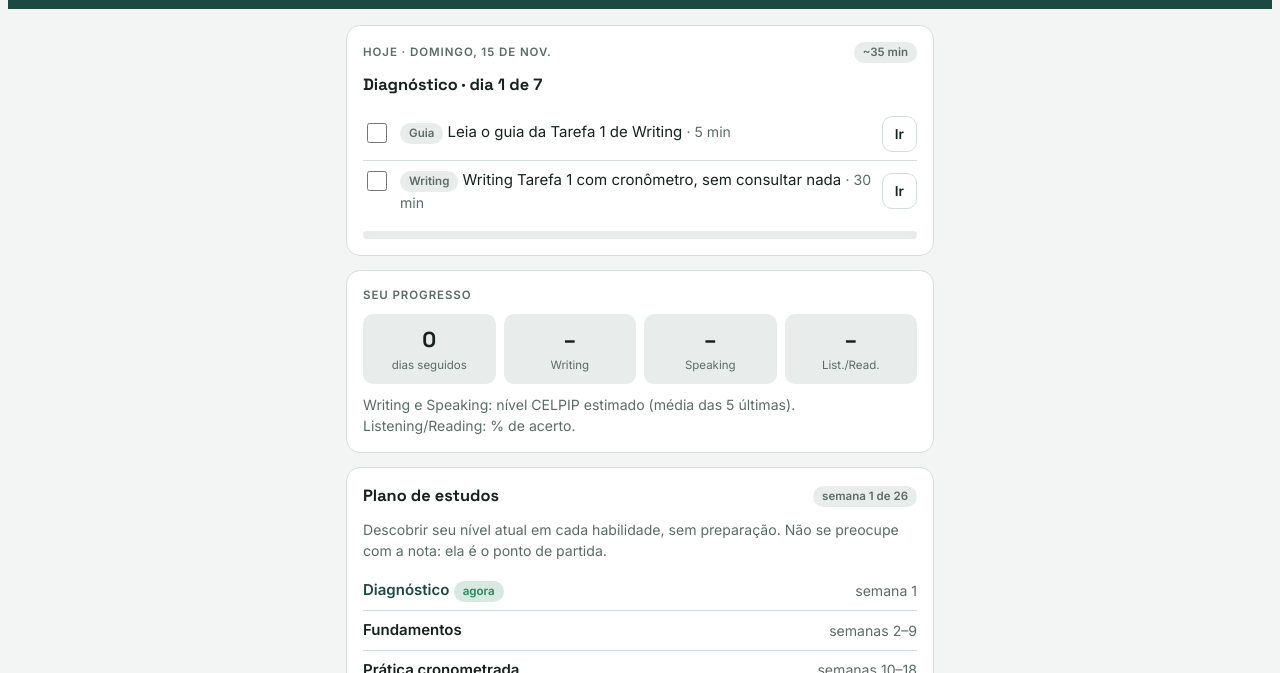
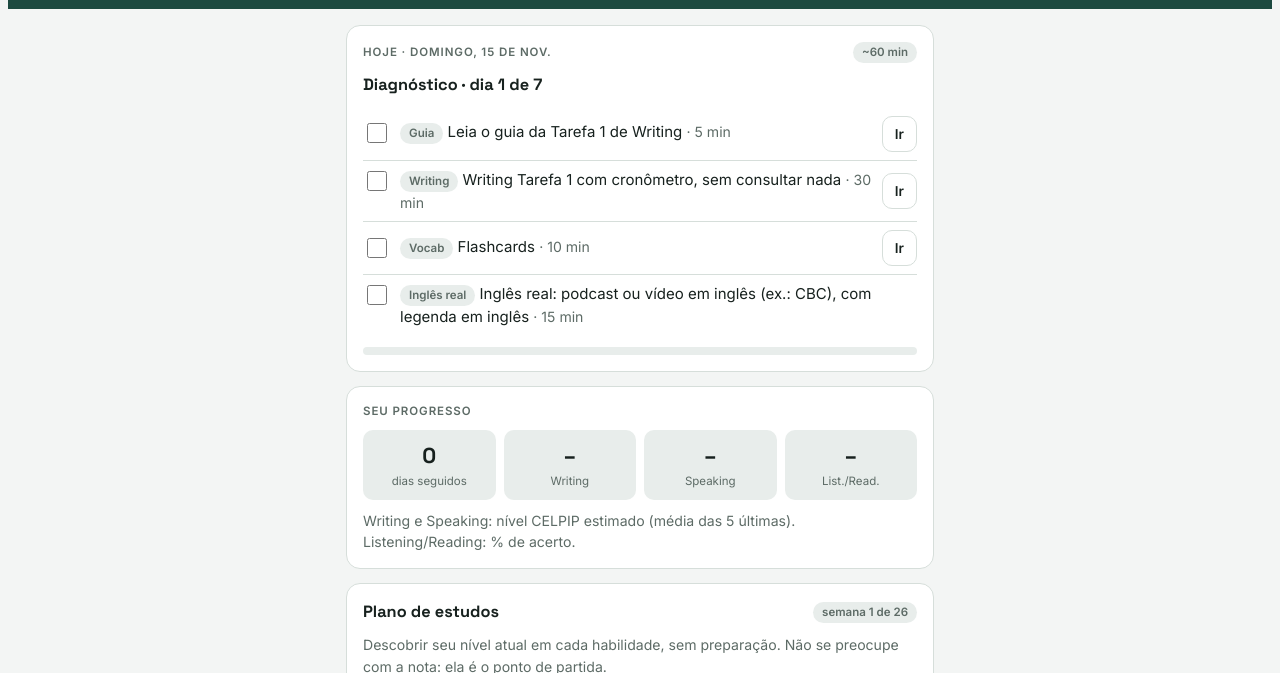
Before and after one commit to AlexandreGouveia25/html-portfolio, a plain HTML site: page celpip/celpip-prep.html in a window 1280 px wide. Shown: the part 60-733 px from the top of the page. Drawn offline with Linux system fonts and the light colour scheme.

Commit message:
CELPIP Prep: balance study plan to one hour per day
Co-Authored-By: Claude Opus 5.5 <noreply@anthropic.com>
Claude-Session: https://claude.ai/code/session_01WcxBV3KmxdDVmFou6JCW29

```diff
--- a/celpip/celpip-prep.html
+++ b/celpip/celpip-prep.html
@@ -681,55 +681,56 @@ function openGuide(k) {
 
 /* ---------- Plano de estudos ---------- */
 // Cada tarefa: [habilidade, nº da tarefa/parte (ou chave do guia), texto, minutos]
+const REAL = "Inglês real: podcast ou vídeo em inglês (ex.: CBC), com legenda em inglês";
 const PHASES = {
   diag: { name: "Diagnóstico", desc: "Descobrir seu nível atual em cada habilidade, sem preparação. Não se preocupe com a nota: ela é o ponto de partida.",
     days: [
-      [["guide", "w1", "Leia o guia da Tarefa 1 de Writing", 5], ["writing", 1, "Writing Tarefa 1 com cronômetro, sem consultar nada", 30]],
-      [["guide", "s0", "Leia as regras gerais do Speaking", 5], ["speaking", 1, "Speaking Tarefa 1 (conselho)", 5], ["speaking", 2, "Speaking Tarefa 2 (experiência)", 5], ["speaking", 7, "Speaking Tarefa 7 (opinião)", 5]],
-      [["listening", 1, "Listening Part 1 no modo prova", 15], ["listening", 3, "Listening Part 3 no modo prova", 15]],
-      [["writing", 2, "Writing Tarefa 2 com cronômetro", 30]],
-      [["reading", 1, "Reading Part 1", 12], ["reading", 3, "Reading Part 3", 12]],
-      [["speaking", 3, "Speaking Tarefa 3 (descrever cena)", 5], ["speaking", 5, "Speaking Tarefa 5 (persuadir)", 5], ["speaking", 6, "Speaking Tarefa 6 (situação difícil)", 5]],
-      [["review", 0, "Veja o Histórico: qual habilidade ficou mais baixa? Ela vai receber mais atenção.", 10], ["vocab", 0, "Revise os flashcards", 10]]
+      [["guide", "w1", "Leia o guia da Tarefa 1 de Writing", 5], ["writing", 1, "Writing Tarefa 1 com cronômetro, sem consultar nada", 30], ["vocab", 0, "Flashcards", 10], ["real", 0, REAL, 15]],
+      [["guide", "s0", "Leia as regras gerais do Speaking", 5], ["speaking", 1, "Speaking Tarefa 1 (conselho) + ler a correção", 10], ["speaking", 2, "Speaking Tarefa 2 (experiência) + ler a correção", 10], ["speaking", 7, "Speaking Tarefa 7 (opinião) + ler a correção", 10], ["listening", 1, "Listening Part 1 no modo prova", 20], ["vocab", 0, "Flashcards", 5]],
+      [["listening", 3, "Listening Part 3 no modo prova", 20], ["listening", 4, "Listening Part 4 no modo prova", 15], ["reading", 1, "Reading Part 1", 15], ["vocab", 0, "Flashcards", 10]],
+      [["guide", "w2", "Leia o guia da Tarefa 2 de Writing", 5], ["writing", 2, "Writing Tarefa 2 com cronômetro", 30], ["speaking", 3, "Speaking Tarefa 3 (descrever cena)", 10], ["vocab", 0, "Flashcards", 15]],
+      [["reading", 3, "Reading Part 3", 20], ["reading", 2, "Reading Part 2", 15], ["listening", 5, "Listening Part 5 no modo prova", 15], ["vocab", 0, "Flashcards", 10]],
+      [["speaking", 5, "Speaking Tarefa 5 (persuadir)", 10], ["speaking", 6, "Speaking Tarefa 6 (situação difícil)", 10], ["speaking", 8, "Speaking Tarefa 8 (objeto incomum)", 10], ["listening", 2, "Listening Part 2 no modo prova", 15], ["real", 0, REAL, 15]],
+      [["review", 0, "Veja o Histórico: qual habilidade ficou mais baixa? Peça ao Claude no chat: \"analisa meu diagnóstico\"", 20], ["review", 0, "Reescreva o texto de Writing com a nota mais baixa, aplicando a correção", 25], ["vocab", 0, "Flashcards", 15]]
     ] },
   base: { name: "Fundamentos", desc: "Aprender o formato e a estrutura de cada tarefa, sem pressa. Aqui o foco é fazer certo, não fazer rápido: pode treinar sem cronômetro.",
     days: [
-      [["guide", "w1", "Releia o guia da Tarefa 1 de Writing", 5], ["writing", 1, "Writing Tarefa 1 seguindo a estrutura do guia (sem cronômetro)", 30], ["vocab", 0, "Flashcards", 10]],
-      [["guide", "s1", "Guias das Tarefas 1 e 2 do Speaking", 5], ["speaking", 1, "Speaking Tarefa 1: faça, leia a correção e refaça", 10], ["speaking", 2, "Speaking Tarefa 2: faça, leia a correção e refaça", 10], ["vocab", 0, "Flashcards", 10]],
-      [["guide", "l0", "Leia as estratégias de Listening", 5], ["listening", 2, "Listening Part 2 no modo treino (pode ouvir de novo)", 15], ["listening", 1, "Listening Part 1, lendo a transcrição no final", 15]],
-      [["guide", "w2", "Leia o guia da Tarefa 2 de Writing", 5], ["writing", 2, "Writing Tarefa 2 seguindo a estrutura do guia", 30], ["vocab", 0, "Flashcards", 10]],
-      [["guide", "r0", "Leia as estratégias de Reading", 5], ["reading", 1, "Reading Part 1", 15], ["reading", 2, "Reading Part 2", 15]],
-      [["guide", "s3", "Guias das Tarefas 3, 4 e 5 do Speaking", 10], ["speaking", 3, "Speaking Tarefa 3", 5], ["speaking", 4, "Speaking Tarefa 4", 5], ["speaking", 5, "Speaking Tarefa 5", 5], ["listening", 3, "Listening Part 3", 15]],
-      [["review", 0, "Reescreva o texto da semana com a nota mais baixa, aplicando a correção", 25], ["vocab", 0, "Flashcards", 10]]
+      [["guide", "w1", "Releia o guia da Tarefa 1 de Writing", 5], ["writing", 1, "Writing Tarefa 1 seguindo a estrutura do guia (sem cronômetro)", 30], ["review", 0, "Reescreva os trechos corrigidos e adicione o vocabulário novo", 15], ["vocab", 0, "Flashcards", 10]],
+      [["guide", "s1", "Guias das Tarefas 1 e 2 do Speaking", 5], ["speaking", 1, "Speaking Tarefa 1: faça, leia a correção e refaça", 15], ["speaking", 2, "Speaking Tarefa 2: faça, leia a correção e refaça", 15], ["listening", 2, "Listening Part 2 no modo treino", 15], ["vocab", 0, "Flashcards", 10]],
+      [["guide", "l0", "Leia as estratégias de Listening", 5], ["listening", 1, "Listening Part 1, lendo a transcrição no final", 20], ["listening", 3, "Listening Part 3, lendo a transcrição no final", 20], ["vocab", 0, "Flashcards", 15]],
+      [["guide", "w2", "Leia o guia da Tarefa 2 de Writing", 5], ["writing", 2, "Writing Tarefa 2 seguindo a estrutura do guia", 30], ["review", 0, "Reescreva os trechos corrigidos", 15], ["vocab", 0, "Flashcards", 10]],
+      [["guide", "r0", "Leia as estratégias de Reading", 5], ["reading", 1, "Reading Part 1", 20], ["reading", 2, "Reading Part 2", 20], ["vocab", 0, "Flashcards", 15]],
+      [["guide", "s3", "Guias das Tarefas 3 a 6 do Speaking", 5], ["speaking", 3, "Speaking Tarefa 3", 10], ["speaking", 4, "Speaking Tarefa 4", 10], ["speaking", 5, "Speaking Tarefa 5", 10], ["speaking", 6, "Speaking Tarefa 6", 10], ["real", 0, REAL, 15]],
+      [["guide", "s7", "Guias das Tarefas 7 e 8 do Speaking", 5], ["speaking", 7, "Speaking Tarefa 7", 10], ["speaking", 8, "Speaking Tarefa 8", 10], ["review", 0, "Refaça a tarefa da semana com a nota mais baixa", 20], ["vocab", 0, "Flashcards", 15]]
     ] },
   practice: { name: "Prática cronometrada", desc: "Tudo com o tempo real da prova. Depois de cada correção, refaça a mesma tarefa: é na segunda tentativa que você aprende.",
     days: [
-      [["writing", 1, "Writing Tarefa 1 com cronômetro (27 min)", 30], ["review", 0, "Reescreva os trechos corrigidos e adicione o vocabulário novo", 15], ["vocab", 0, "Flashcards", 10]],
-      [["speaking", 6, "Speaking Tarefa 6", 5], ["speaking", 7, "Speaking Tarefa 7", 5], ["speaking", 8, "Speaking Tarefa 8", 5], ["listening", 4, "Listening Part 4 no modo prova", 12]],
-      [["reading", 3, "Reading Part 3 cronometrado", 12], ["reading", 4, "Reading Part 4 cronometrado", 15], ["vocab", 0, "Flashcards", 10]],
-      [["writing", 2, "Writing Tarefa 2 com cronômetro (26 min)", 30], ["speaking", 1, "Speaking Tarefa 1", 5], ["speaking", 5, "Speaking Tarefa 5", 5]],
-      [["listening", 5, "Listening Part 5 no modo prova", 15], ["listening", 6, "Listening Part 6 no modo prova", 12], ["reading", 2, "Reading Part 2", 12]],
-      [["speaking", 0, "As 8 tarefas do Speaking em sequência, sem pausa", 25], ["writing", 1, "Writing Tarefa 1 com tema novo", 30]],
-      [["review", 0, "Peça ao Claude no chat: \"analise meus treinos da semana e me diga meus erros mais repetidos\"", 15], ["vocab", 0, "Flashcards", 15]]
+      [["writing", 1, "Writing Tarefa 1 com cronômetro (27 min)", 30], ["review", 0, "Reescreva os trechos corrigidos e adicione o vocabulário novo", 15], ["vocab", 0, "Flashcards", 15]],
+      [["speaking", 6, "Speaking Tarefa 6", 8], ["speaking", 7, "Speaking Tarefa 7", 9], ["speaking", 8, "Speaking Tarefa 8", 8], ["listening", 4, "Listening Part 4 no modo prova", 15], ["listening", 5, "Listening Part 5 no modo prova", 20]],
+      [["reading", 3, "Reading Part 3 cronometrado", 20], ["reading", 4, "Reading Part 4 cronometrado", 25], ["vocab", 0, "Flashcards", 15]],
+      [["writing", 2, "Writing Tarefa 2 com cronômetro (26 min)", 30], ["review", 0, "Reescreva os trechos corrigidos", 10], ["speaking", 1, "Speaking Tarefa 1", 10], ["speaking", 5, "Speaking Tarefa 5", 10]],
+      [["listening", 6, "Listening Part 6 no modo prova", 15], ["listening", 1, "Listening Part 1 no modo prova", 20], ["reading", 2, "Reading Part 2 cronometrado", 15], ["vocab", 0, "Flashcards", 10]],
+      [["speaking", 0, "As 8 tarefas do Speaking em sequência, sem pausa", 25], ["writing", 1, "Writing Tarefa 1 com tema novo", 30], ["vocab", 0, "Flashcards", 5]],
+      [["review", 0, "Peça ao Claude no chat: \"analisa meus treinos da semana e me diz meus erros mais repetidos\"", 15], ["review", 0, "Refaça a tarefa da semana com a nota mais baixa", 20], ["vocab", 0, "Flashcards", 15], ["real", 0, REAL, 10]]
     ] },
-  mock: { name: "Simulados", desc: "Treinar a resistência para a prova inteira e atacar a habilidade mais fraca. Faça pelo menos um simulado oficial (celpip.ca) nesta fase.",
+  mock: { name: "Simulados", desc: "Treinar a resistência para a prova inteira e atacar a habilidade mais fraca. A cada 3 semanas, troque o sábado por um simulado oficial completo (cerca de 3 horas) e descanse no domingo.",
     days: [
-      [["writing", 1, "Writing Tarefa 1 (27 min)", 27], ["writing", 2, "Em seguida, Writing Tarefa 2 (26 min), sem pausa", 26]],
-      [["speaking", 0, "Speaking completo: as 8 tarefas em sequência", 25], ["listening", 1, "Listening Part 1", 15]],
-      [["reading", 1, "Reading Parts 1 a 4 em sequência (~45 min)", 45]],
-      [["listening", 0, "Listening: 3 partes seguidas no modo prova", 40]],
-      [["weak", 0, "Habilidade mais fraca: 2 tarefas extras", 40]],
-      [["mock", 0, "Simulado completo: oficial (celpip.ca) a cada 2–3 semanas; nas outras, faça o dia mais fraco da semana de novo", 120]],
-      [["vocab", 0, "Descanso ativo: só flashcards", 15]]
+      [["writing", 1, "Writing Tarefa 1 (27 min)", 27], ["writing", 2, "Em seguida, Writing Tarefa 2 (26 min), sem pausa", 26], ["vocab", 0, "Flashcards", 7]],
+      [["speaking", 0, "Speaking completo: as 8 tarefas em sequência", 25], ["listening", 1, "Listening Part 1 no modo prova", 20], ["vocab", 0, "Flashcards", 15]],
+      [["reading", 1, "Reading Parts 1 a 4 em sequência", 55], ["vocab", 0, "Flashcards", 5]],
+      [["listening", 0, "Listening: 3 partes seguidas no modo prova", 45], ["vocab", 0, "Flashcards", 15]],
+      [["weak", 0, "Habilidade mais fraca: 3 tarefas extras", 45], ["vocab", 0, "Flashcards", 15]],
+      [["mock", 0, "Refaça as 2 tarefas com pior nota da semana. A cada 3 semanas: simulado oficial completo no celpip.ca (~3 h)", 60]],
+      [["vocab", 0, "Dia leve: flashcards", 15], ["real", 0, REAL, 15]]
     ] },
-  final: { name: "Reta final", desc: "Menos volume e mais confiança. Reveja as estruturas e o vocabulário. Na véspera da prova, descanse.",
+  final: { name: "Reta final", desc: "Mesmo ritmo, menos pressão: rever estruturas, vocabulário e o ponto fraco. Na véspera da prova, descanse.",
     days: [
-      [["writing", 1, "Writing Tarefa 1 com cronômetro", 30]],
-      [["speaking", 0, "As 8 tarefas do Speaking", 25]],
-      [["listening", 5, "Listening Part 5", 15], ["reading", 4, "Reading Part 4", 15]],
-      [["writing", 2, "Writing Tarefa 2 com cronômetro", 30]],
-      [["guide", "s0", "Releia todos os guias de estratégia", 20], ["vocab", 0, "Flashcards", 15]],
-      [["weak", 0, "Uma tarefa da habilidade mais fraca", 20]],
+      [["writing", 1, "Writing Tarefa 1 com cronômetro", 30], ["review", 0, "Reescreva os trechos corrigidos", 15], ["vocab", 0, "Flashcards", 15]],
+      [["guide", "s0", "Releia as regras gerais do Speaking", 10], ["speaking", 0, "As 8 tarefas do Speaking", 25], ["vocab", 0, "Flashcards", 15], ["real", 0, REAL, 10]],
+      [["listening", 5, "Listening Part 5", 20], ["reading", 4, "Reading Part 4", 25], ["vocab", 0, "Flashcards", 15]],
+      [["writing", 2, "Writing Tarefa 2 com cronômetro", 30], ["review", 0, "Reescreva os trechos corrigidos", 15], ["vocab", 0, "Flashcards", 15]],
+      [["guide", "w1", "Releia todos os guias de estratégia", 20], ["speaking", 0, "As 8 tarefas do Speaking", 25], ["vocab", 0, "Flashcards", 15]],
+      [["weak", 0, "Habilidade mais fraca", 40], ["vocab", 0, "Flashcards", 20]],
       [["rest", 0, "Descanso", 0]]
     ] }
 };
@@ -766,7 +767,7 @@ function todayTasks() {
   const dow = (Math.floor((today() - S.plan.start) / DAY)) % 7;
   return { info, title: ph.name + " · dia " + (dow + 1) + " de 7", tasks: ph.days[dow] };
 }
-const SKILL_NAME = { writing: "Writing", speaking: "Speaking", listening: "Listening", reading: "Reading", vocab: "Vocab", guide: "Guia", review: "Revisão", weak: "Ponto fraco", mock: "Simulado", rest: "Descanso" };
+const SKILL_NAME = { writing: "Writing", speaking: "Speaking", listening: "Listening", reading: "Reading", vocab: "Vocab", guide: "Guia", review: "Revisão", weak: "Ponto fraco", mock: "Simulado", rest: "Descanso", real: "Inglês real" };
 function startTask(t) {
   const [skill, n] = t;
   if (skill === "guide") return openGuide(n);
@@ -788,7 +789,7 @@ function renderPlan() {
   $("p-tasks").innerHTML = tasks.map((t, i) => {
     const ok = done.includes(i);
     const label = t[0] === "weak" ? t[2] + " (" + SKILL_NAME[weakestSkill()] + ")" : t[2];
-    const canGo = !["review", "rest", "mock"].includes(t[0]);
+    const canGo = !["review", "rest", "mock", "real"].includes(t[0]);
     const link = t[0] === "mock" ? `<a href="https://www.celpip.ca" target="_blank" rel="noopener" class="muted" style="font-size:.85rem">celpip.ca</a>` : "";
     return `<div class="list-item">
       <label style="display:flex;gap:10px;align-items:flex-start;flex:1;min-width:0;cursor:pointer">
```
